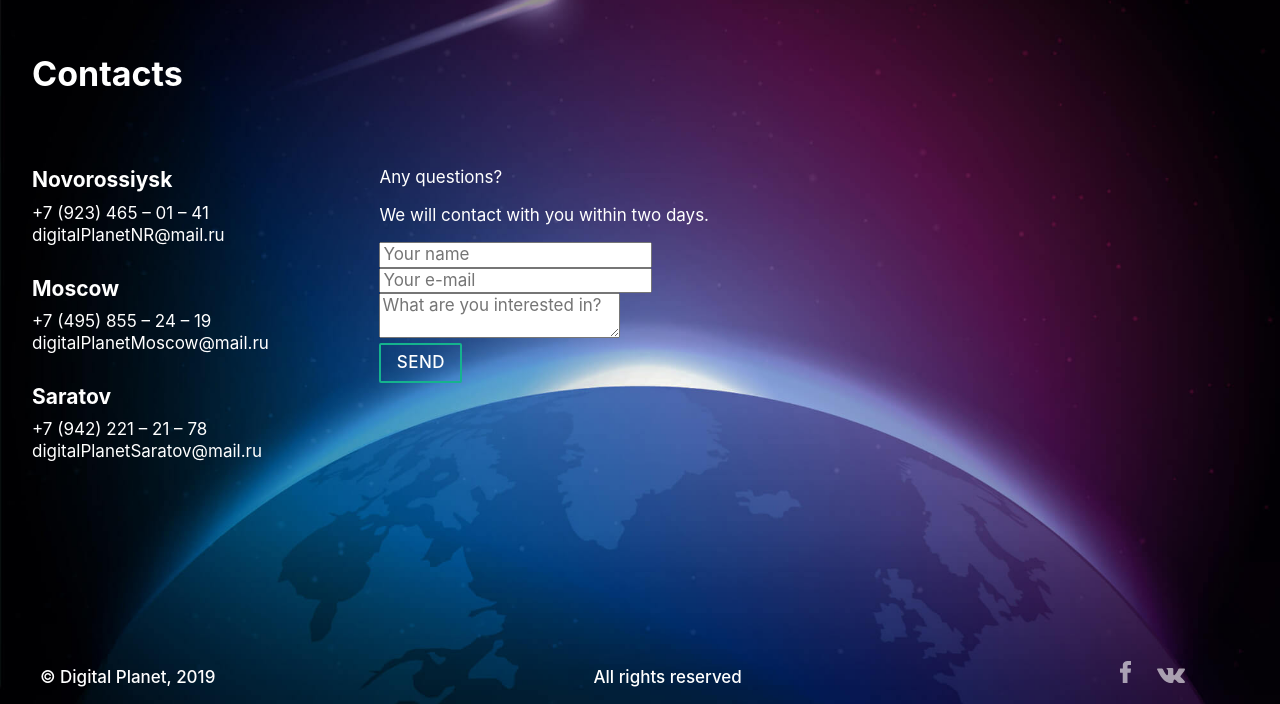
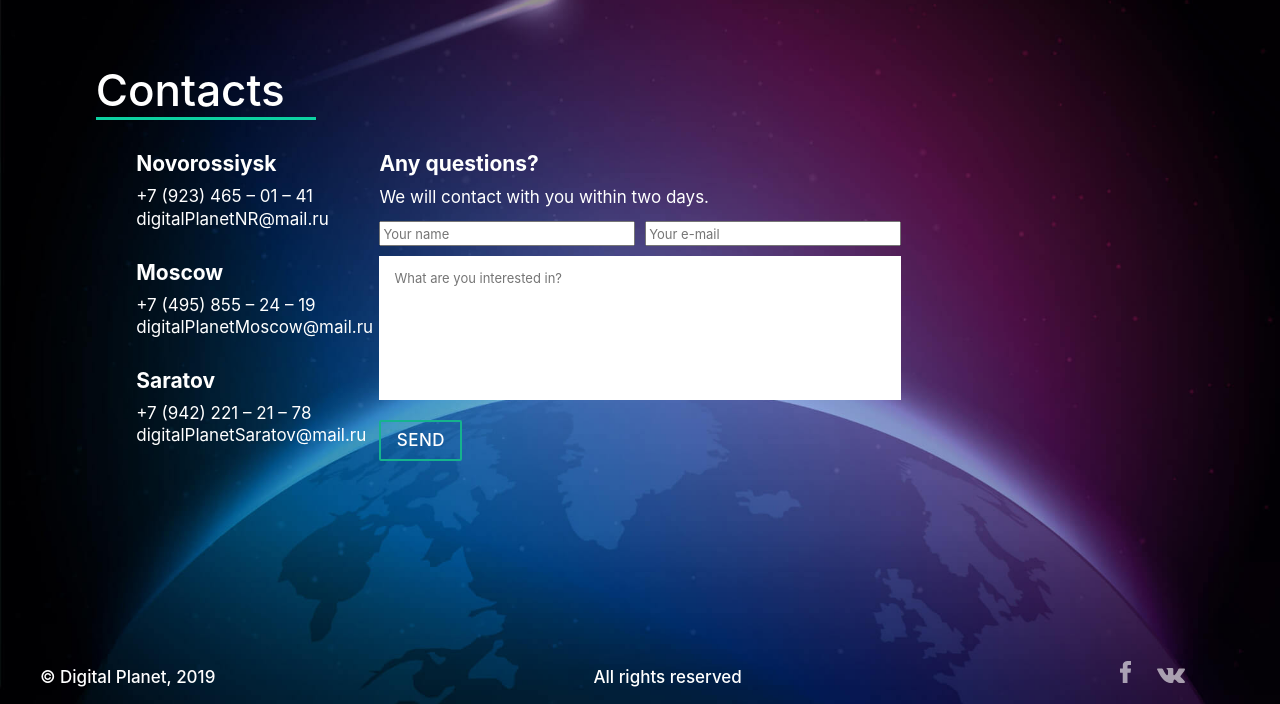
Before and after one commit to foxxxyproxy/planetarium-demo-frontend, a plain HTML site: page contacts.html in a window 1280 px wide. Shown: the part 96-800 px from the top of the page. Drawn offline with nearby package versions, Linux system fonts and the light colour scheme.

Commit message:
style: add form-style

```diff
--- a/contacts.html
+++ b/contacts.html
@@ -87,7 +87,7 @@
     <main class="main-content">
       <div class="contacts">
         <div class="contacts__container">
-          <h1 class="contacts__title">Contacts</h1>
+          <h1 class="contacts__title"><span class="contacts__title--span">Contacts</span></h1>
 
 
           <ul class="contacts__list">
--- a/css/contacts.css
+++ b/css/contacts.css
@@ -1,11 +1,3 @@
-.contacts__list {
-  padding: 0;
-  list-style: none;
-
-  grid-column: 1/3;
-  grid-row: 2/5;
-}
-
 .contacts__item {
   margin-bottom: 30px;
 }
@@ -37,12 +29,94 @@
   grid-template-columns: repeat(7, 1fr);
   grid-template-rows: repeat(4, 1fr);
 }
+
 .contacts__title{
+  text-align: center;
   grid-column: 1/3;
   grid-row: 1/2;
+  font-weight: 500;
+  font-size: 44px;
+  line-height: 1.4;
+
+}
+.contacts__title--span{
+  padding-right: 31px;
+  border-bottom: solid 3px #0dd1a2;
+
+}
+
+.contacts__list {
+  margin:0;
+  padding-left:30%;
+  list-style: none;
+  grid-column: 1/3;
+  grid-row: 2/5;
 }
 
 .contacts__form{
   grid-column: 3/6;
   grid-row: 2/5;
 }
+
+.contacts__form-title {
+  margin:0;
+  margin-bottom: 10px;
+  font-weight: 700;
+  font-size: 21px;
+}
+
+.contacts__form-text {
+  margin: 0;
+  line-height: 1.3;
+  margin-bottom: 12px;
+}
+
+.contacts__form-container {
+  display: flex;
+  justify-content: space-between;
+  flex-wrap: wrap;
+}
+
+.contacts__form-field {
+  width: 49%;
+  margin-bottom: 10px;
+}
+
+.contacts__form-field input {
+  width: 100%;
+  position: relative;
+}
+
+.contacts__form-textarea {
+  width: 100%;
+  line-height: 0;
+}
+
+.contacts__form-textarea textarea {
+  width: 100%;
+  position: relative;
+  min-height: 144px;
+  padding: 15px;
+  border: 0;
+  border-radius: 0;
+  resize: none;
+  font-size: 15px;
+  font-weight: 400;
+  color: #1c1c1c;
+}
+
+.contacts__form-textarea textarea::placeholder,
+.form-field input::placeholder {
+  font-size: 13px;
+  font-weight: 400;
+}
+
+.contacts__form-textarea textarea:focus,
+.form-field input:focus {
+  outline: 2px solid var(--brand-color-light);
+}
+
+.contacts__form-button {
+  display: block;
+  margin-top: 20px;
+}
```
